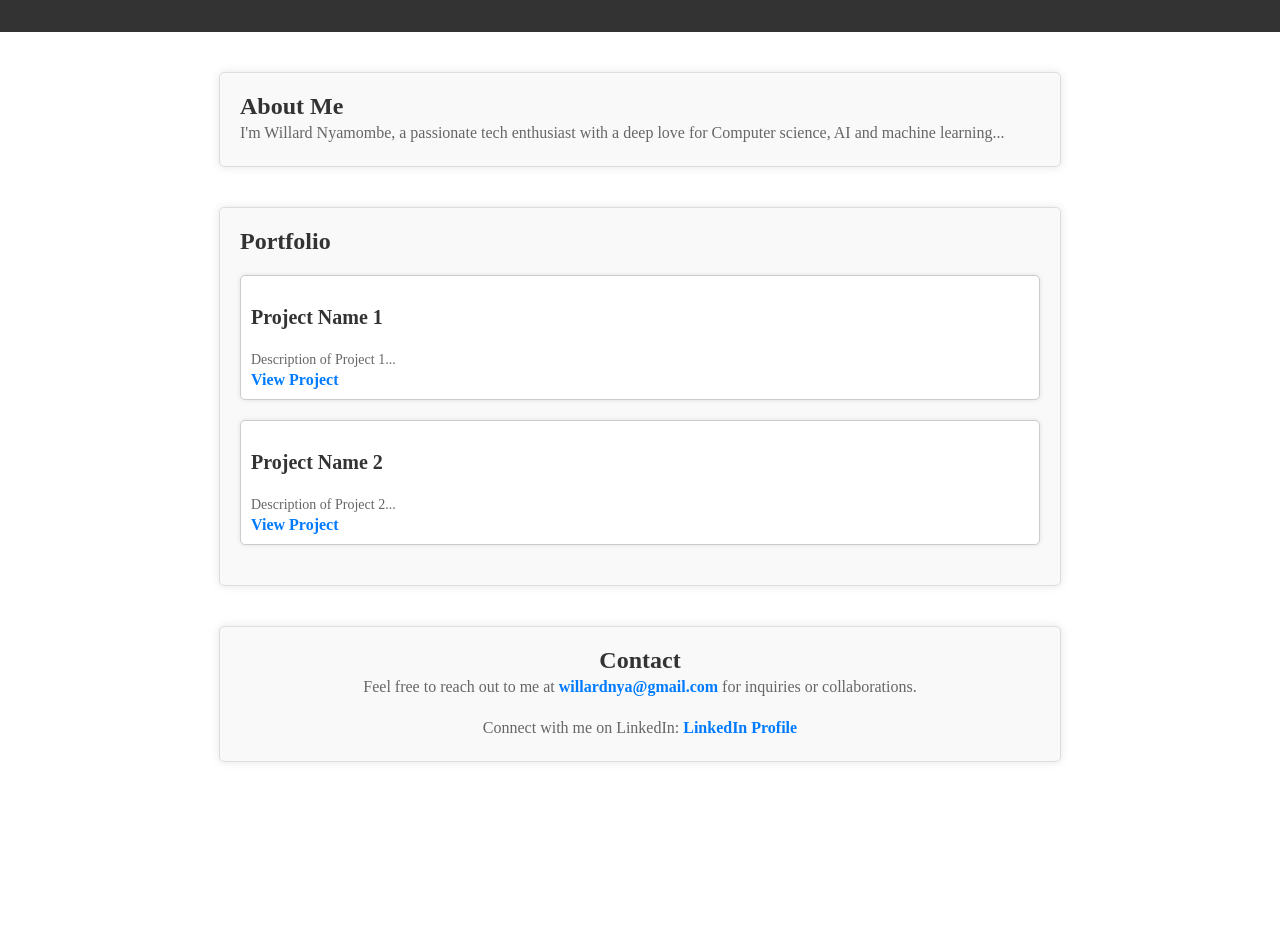
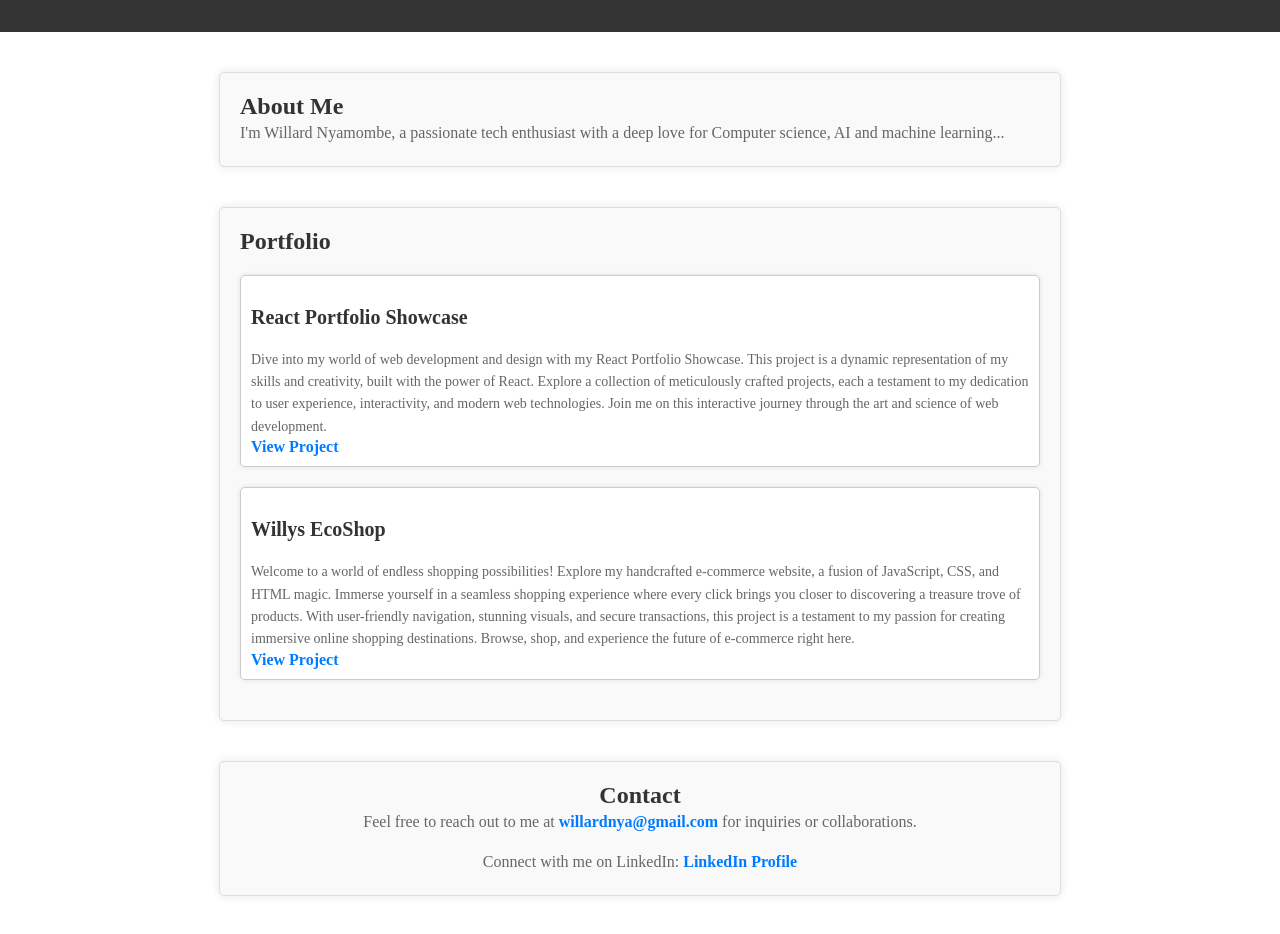
Before and after one commit to willardnyamombe/WebTech-Voyager, a plain HTML site: page index.html in a window 1280 px wide. Before the commit the page ends 802 px from the top, so only its background shows below. Drawn offline with Linux system fonts and the light colour scheme.

Commit message:
portfolio links

```diff
--- a/index.html
+++ b/index.html
@@ -24,15 +24,20 @@
         <h2>Portfolio</h2>
         <!-- Project 1 -->
         <div class="project">
-            <h3>Project Name 1</h3>
-            <p>Description of Project 1...</p>
-            <a href="project1-link">View Project</a>
+            <h3>React Portfolio Showcase</h3>
+            <p>Dive into my world of web development and design with my React Portfolio Showcase. This project is a dynamic representation of my skills and creativity,
+                built with the power of React. Explore a collection of meticulously crafted projects, each a testament to my dedication to user experience,
+                interactivity, and modern web technologies. Join me on this interactive journey through the art and science of web development.</p>
+            <a href="https://willardnyamombe.netlify.app/">View Project</a>
         </div>
         <!-- Project 2 -->
         <div class="project">
-            <h3>Project Name 2</h3>
-            <p>Description of Project 2...</p>
-            <a href="project2-link">View Project</a>
+            <h3>Willys EcoShop</h3>
+            <p>Welcome to a world of endless shopping possibilities! Explore my handcrafted e-commerce website, a fusion of JavaScript, CSS, and HTML magic.
+                Immerse yourself in a seamless shopping experience where every click brings you closer to discovering a treasure trove of products.
+                With user-friendly navigation, stunning visuals, and secure transactions,
+                this project is a testament to my passion for creating immersive online shopping destinations. Browse, shop, and experience the future of e-commerce right here.</p>
+            <a href="https://willys-mini-ecommerce.netlify.app/">View Project</a>
         </div>
         <!-- Add more projects as needed -->
     </section>
```
